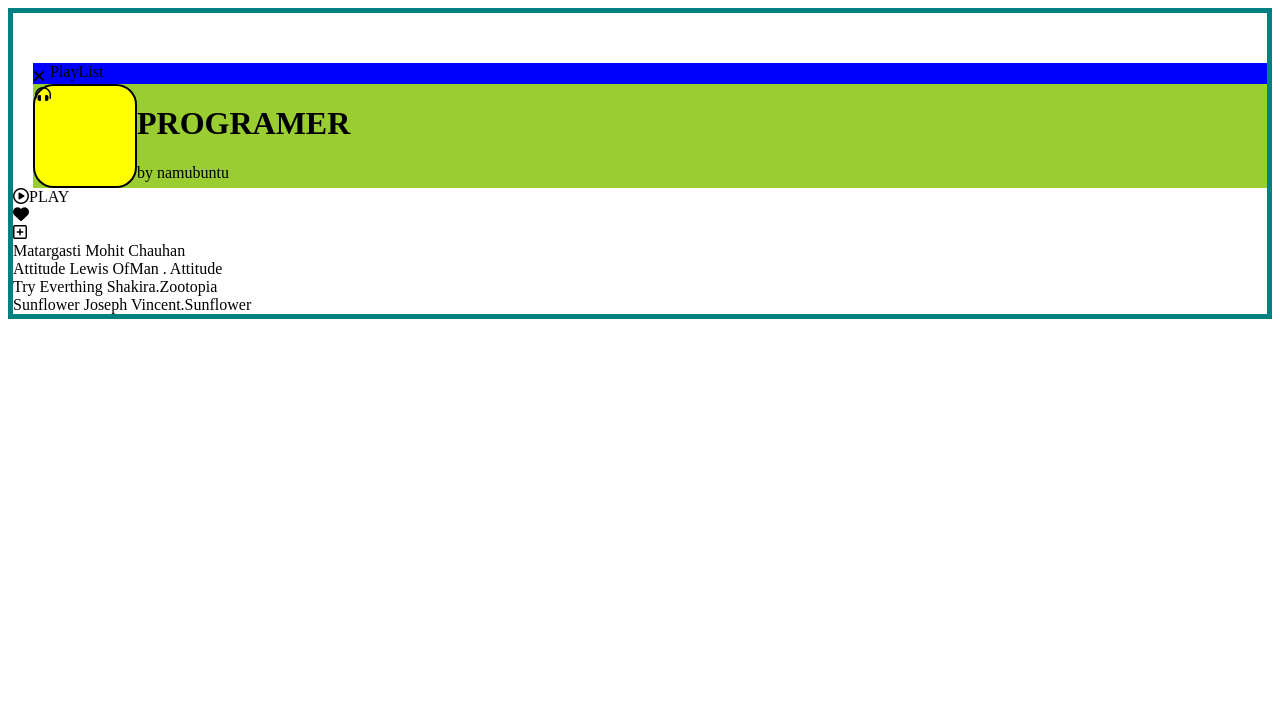
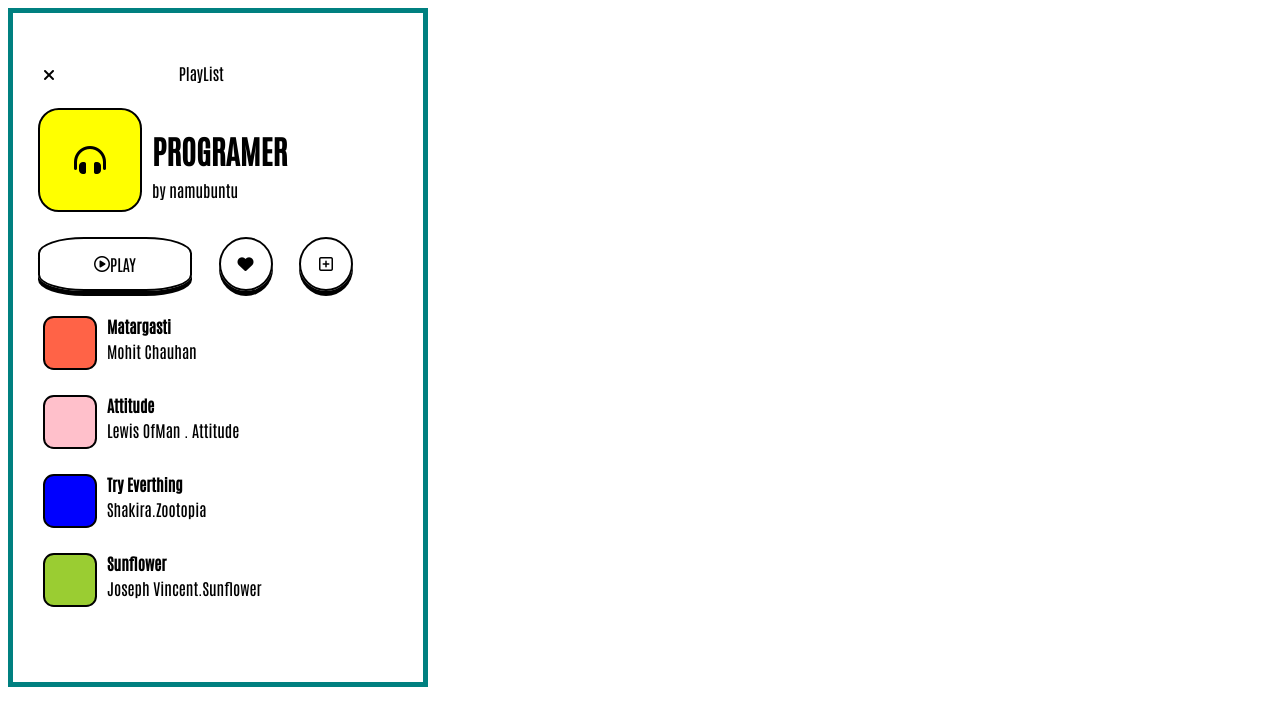
Before and after one commit to namubuntu/kokoa-clone-2021-namu, a plain HTML site: page challenges/day10-assig9.html in a window 1280 px wide. Drawn offline with Linux system fonts and the light colour scheme.

Commit message:
Update day10-assig9.html

```diff
--- a/challenges/day10-assig9.html
+++ b/challenges/day10-assig9.html
@@ -6,31 +6,112 @@
     <meta name="viewport" content="width=device-width, initial-scale=1.0">
     <title>namubuntu try to build day10-assig9</title>
     <style>
+        @import url('https://fonts.googleapis.com/css2?family=Antonio:wght@500&display=swap');
+
         body{
+            font-family: 'Antonio', sans-serif;
             border: solid 5px teal;
+            padding:50px 30px;
+            width: 350px;
         }
-        .status-bar{
-            background-color: blue;
+
+        .status-bar__font{
+            margin-left:120px;
+        }
+
+        .now-music{
             display:flex;
-            margin: 50px 0px 0px 20px;
+            margin:25px 0px 0px -5px;
+
         }
-        .fa-times{
-            margin: 5px 5px 0px 0px;
-        }
-        .now-music{
-            background-color: yellowgreen;
-            margin-left : 20px;
-            display:flex;
-        }
+
         .now-music__icon{
             border: solid black 2px;
             border-radius: 20%;
             background-color: yellow;
             height: 100px;
             width: 100px;
+            display:flex;
+            justify-content: center;
             align-items: center;
-            justify-content: center;
         }
+
+       .now-music__title{
+            margin-left: 10px;
+       }
+
+       h1{
+           margin-bottom: 10px;
+       }
+
+       .btns{
+           display: flex;
+           margin: 25px 0px 0px -5px;
+           justify-content: space-between;
+       }
+
+       .btns__play{
+           border: solid black 2px;
+           border-radius: 30%;
+           box-shadow: 0px 5px black;
+           height:50px;
+           width:150px;
+           display:flex;
+           justify-content: center;
+           align-items: center;
+       }
+
+       .btns__like, .btns__plus{
+           border: solid black 2px;
+           border-radius: 50%;
+           box-shadow: 0px 5px black;
+           height:50px;
+           width:50px;
+           display:flex;
+           justify-content: center;
+           align-items: center;
+       }
+
+       .btns__plus{
+           margin-right: 40px;
+       }
+
+       .underlists{
+           display: flex;
+           margin: 25px 0px;
+
+       }
+       .underlists__box1{
+        background-color: tomato;
+       }
+       .underlists__box2{
+        background-color: pink;
+       }
+       .underlists__box3{
+        background-color: blue;
+       }
+       .underlists__box4{
+        background-color: yellowgreen;
+       }
+       .underlists__boxsize{
+           border : solid black 2px;
+           border-radius:20%;
+           height:50px;
+           width:50px;
+       }
+
+       .underlists__texts{
+           margin-left: 10px;
+           display: flex;
+           flex-direction: column;
+       }
+
+       .underlists__title{
+        font-weight: bold;
+        margin-bottom: 5px;
+       }
+
+
     </style>
 </head>
 <body>
@@ -42,39 +123,56 @@
 
     <div class="now-music">
         <div class="now-music__icon">
-            <i class="fas fa-headphones-alt"></i>
+            <i class="fas fa-headphones-alt fa-2x"></i>
         </div>
-        <div>
+        <div class="now-music__title">
             <h1>PROGRAMER</h1>
             <span>by namubuntu</span>
         </div>
     </div>
 
-    <div>
-        <div><i class="far fa-play-circle"></i><span>PLAY</span></div>
-        <div><i class="fas fa-heart"></i></div>
-        <div><i class="far fa-plus-square"></i></div>
+    <div class="btns">
+        <div class="btns__play">
+            <i class="far fa-play-circle"></i>
+            <span>PLAY</span>
+        </div>
+        <div class="btns__like">
+            <i class="fas fa-heart"></i>
+        </div>
+        <div class="btns__plus">
+            <i class="far fa-plus-square"></i>
+        </div>
     </div>
 
     <div>
-        <div>
-            <div></div>
-            <span>Matargasti</span>
-            <span>Mohit Chauhan</span>
+        <div class="underlists">
+            <div class="underlists__box1 underlists__boxsize"></div>
+            <div class="underlists__texts">
+                <span class="underlists__title">Matargasti</span>
+                <span>Mohit Chauhan</span>
+            </div>
         </div>
-        <div>
-            <div></div>
-            <span>Attitude</span>
-            <span>Lewis OfMan . Attitude</span>
+        <div class="underlists">
+            <div class="underlists__box2 underlists__boxsize"></div>
+            <div class="underlists__texts">
+                <span class="underlists__title">Attitude</span>
+                <span>Lewis OfMan . Attitude</span>
+            </div>
         </div>
-        <div>
-            <div></div>
-            <span>Try Everthing</span>
-            <span>Shakira.Zootopia</span>
+        <div class="underlists">
+            <div class="underlists__box3 underlists__boxsize"></div>
+            <div class="underlists__texts">
+                <span class="underlists__title">Try Everthing</span>
+                <span>Shakira.Zootopia</span>
+
+            </div>
         </div>
-        <div>
-            <div></div><span>Sunflower</span>
-            <span>Joseph Vincent.Sunflower</span>
+        <div class="underlists">
+            <div class="underlists__box4 underlists__boxsize"></div>
+            <div class="underlists__texts">
+                <span class="underlists__title">Sunflower</span>
+                <span>Joseph Vincent.Sunflower</span>
+            </div>
         </div>
     </div>
 
```
